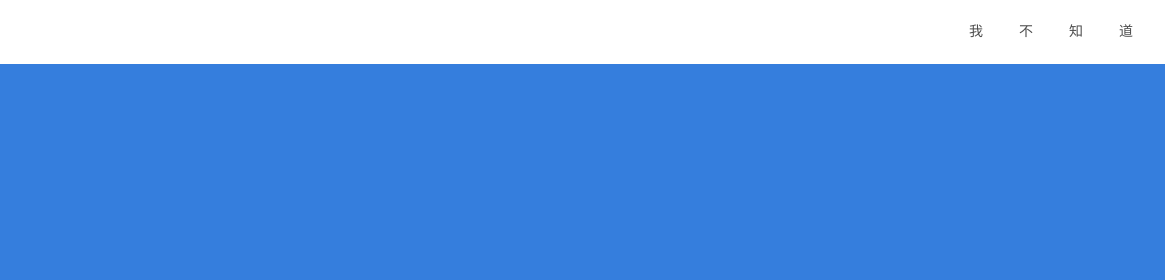
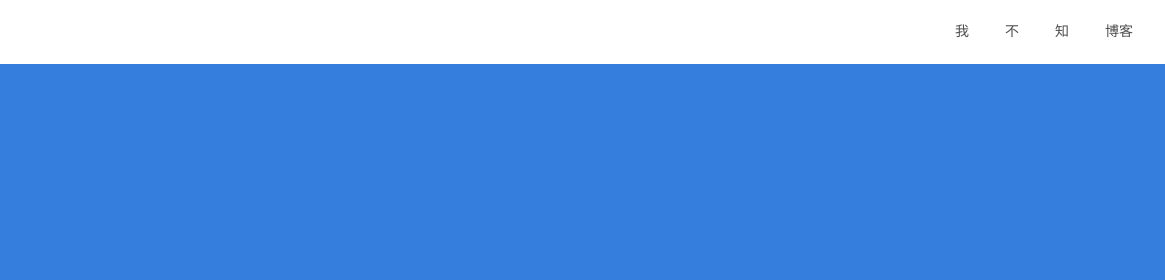
Before and after one commit to lingkongc/lingkongc, a website built with webpack: page src/view/index.html in a window 1280 px wide. Shown: the top 280 px of the page, 115-1280 px from the left. Built offline with nearby package versions, Linux system fonts and the light colour scheme.

Commit message:
:beer: add blog

```diff
--- a/src/view/layout/header.html
+++ b/src/view/layout/header.html
@@ -11,7 +11,7 @@
             <a class="f6 fw4 black-70 hover-orange no-underline dn dib-ns pv2 ph3" href="/">我</a>
             <a class="f6 fw4 black-70 hover-orange no-underline dn dib-ns pv2 ph3" href="/">不</a>
             <a class="f6 fw4 black-70 hover-orange no-underline dn dib-l pv2 ph3" href="/">知</a>
-            <a class="f6 fw4 black-70 hover-orange no-underline dn dib-l pv2 ph3" href="/">道</a>
+            <a class="f6 fw4 black-70 hover-orange no-underline dn dib-l pv2 ph3" href="http://blog.lingkongc.xyz">博客</a>
         </div>
     </div>
 </header>
```
